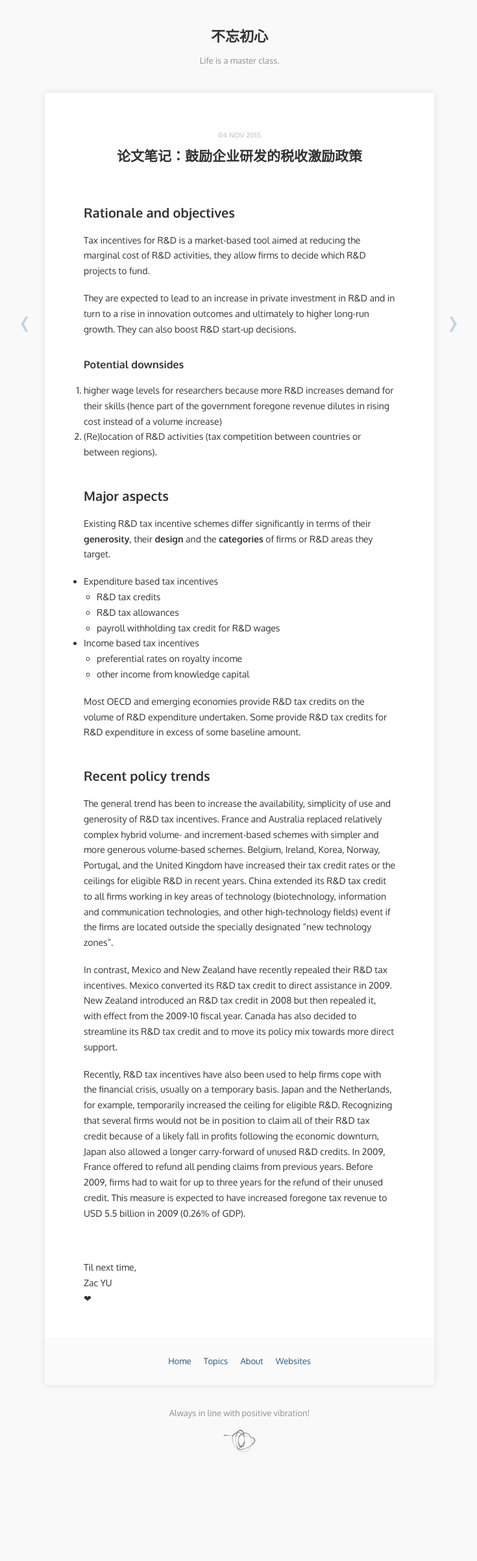
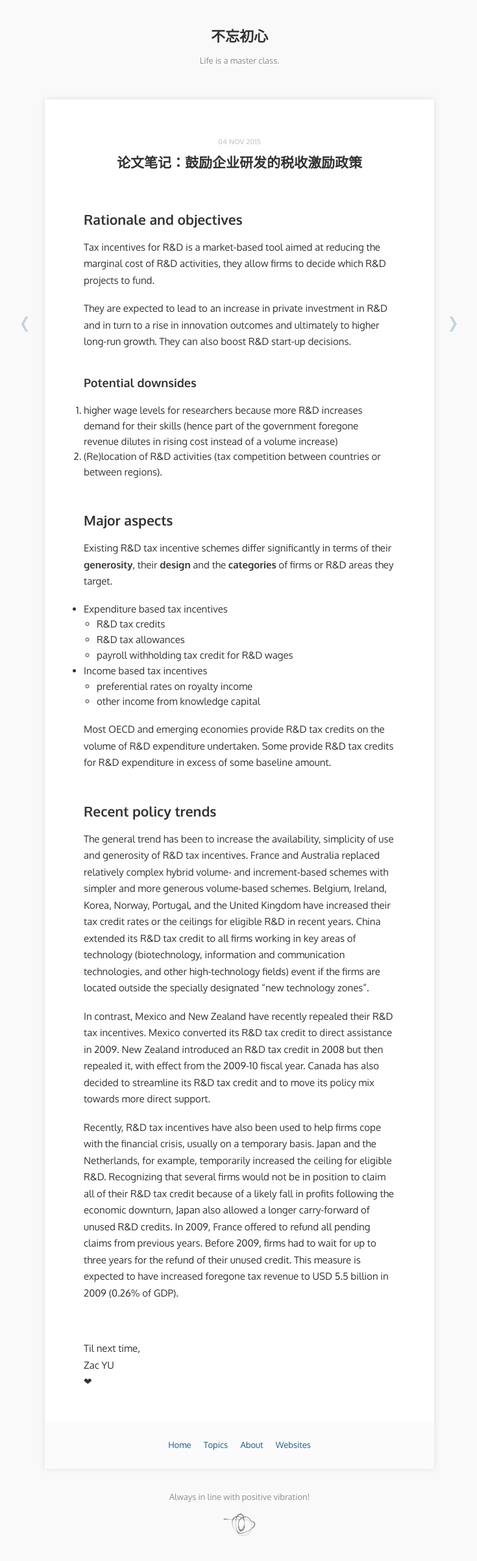
Before and after one commit to yusite/yuzijie, a Jekyll site: the page built from _posts/2015-11-04-tax-incentives-for-rnd.markdown, in a window 1280 px wide. Shown: the whole page at 65% size, without its empty margins (271-1006 px from the left). Built offline with Jekyll 4.4.1, drawn with Linux system fonts in a browser that asks for light colours; before the commit the page ends 2274 px from its top, so only the background shows below that.

Commit message:
update style

```diff
--- a/_sass/_zac.scss
+++ b/_sass/_zac.scss
@@ -2,6 +2,7 @@
   border: none;
   border-radius: 0;
   box-shadow: 0 0 10px rgba(0, 0, 0, 0.1);
+  margin: 50px auto 20px;
 }
 #container .block {
   padding: 25px 40px 20px;
@@ -43,22 +44,24 @@ section.post {
     }
   }
   h2 {
-    margin: 2.2em 0 0;
-    font-size: 20px;
+    margin: 2.4em 0 0;
+    font-size: 21px;
   }
   h3 {
-    margin: 2em 0 -.2em;
-    font-size: 16px;
+    margin: 2.2em 0 0;
+    font-size: 18px;
   }
   h4 {
-    margin: 1.2em 0 -.6em;
-    font-size: 14px;
+    margin: 1.6em 0 -.4em;
+    font-size: 15px;
   }
   & > p,
   & > ol,
-  & > ul {
+  & > ul,
+  & > blockquote {
     margin-top: 18px;
     margin-bottom: 18px;
+    font-size: 15px;
   }
 }
 section.post blockquote:before,
```
